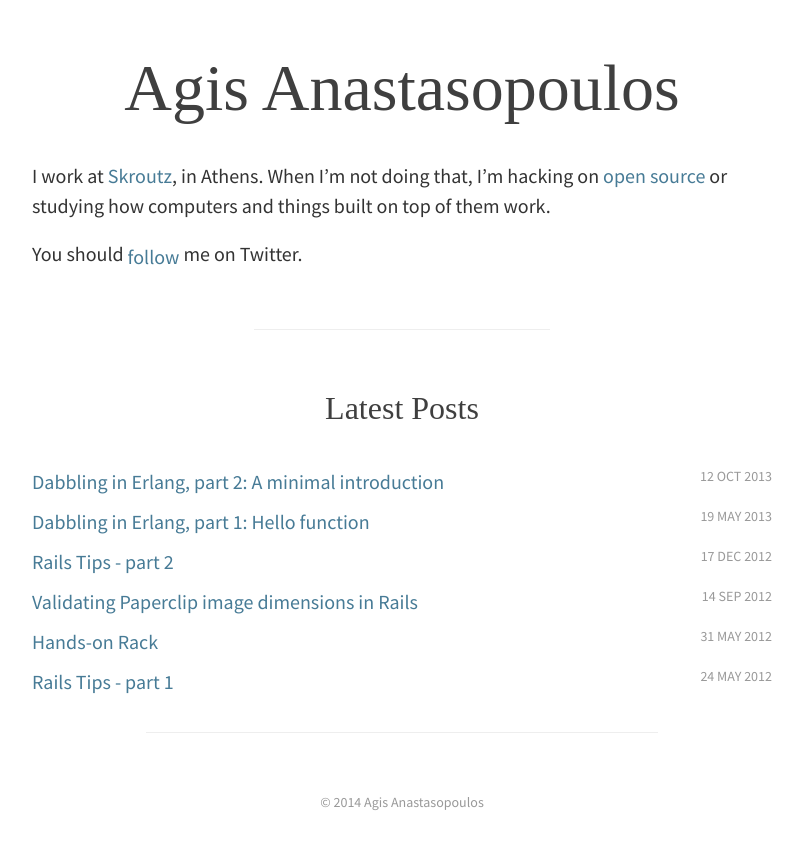
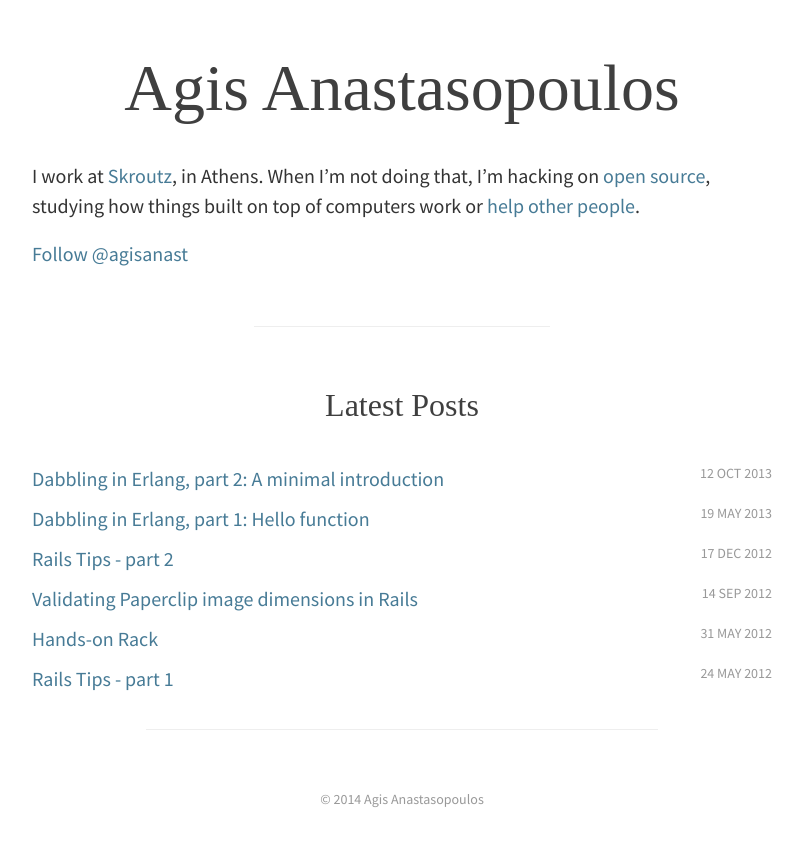
Before and after one commit to apostoiis/agis.io, a Jekyll site: the page built from _source/index.html, in a window 1280 px wide. Shown: the top 849 px of the page, without its empty margins (238-1041 px from the left). Built offline with Jekyll 4.4.1, drawn with Linux system fonts in a browser that asks for light colours; some web fonts are replaced; comment, search, counter and statistics services are not loaded.

Commit message:
Update content in index

```diff
--- a/_source/_layouts/home.html
+++ b/_source/_layouts/home.html
@@ -5,9 +5,10 @@
 <header id="intro">
   <h1>Agis Anastasopoulos</h1>
   <p>
-    I work at <a href="http://skroutz.gr" target="_blank" rel="external">Skroutz</a>, in Athens. When I’m not doing that, I’m hacking on <a href="http://github.com/Agis-">open source</a> or studying how computers and things built on top of them work.
+  I work at <a href="http://skroutz.gr" target="_blank" rel="external">Skroutz</a>, in Athens. When I’m not doing that, I’m hacking on <a href="http://github.com/Agis-">open source</a>, studying how things built on top of computers work or <a href="http://stackoverflow.com/users/1242778/agis" target="_blank">help other people</a>.
   </p>
-  <div>You should <div class="twitter"><a href="https://twitter.com/agisanast" class="twitter-follow-button" data-show-count="false" data-show-screen-name="false">follow</a> <script>!function(d,s,id){var js,fjs=d.getElementsByTagName(s)[0],p=/^http:/.test(d.location)?'http':'https';if(!d.getElementById(id)){js=d.createElement(s);js.id=id;js.src=p+'://platform.twitter.com/widgets.js';fjs.parentNode.insertBefore(js,fjs);}}(document, 'script', 'twitter-wjs');</script></div> me on Twitter.</div>
+  <a href="https://twitter.com/agisanast" class="twitter-follow-button" data-show-count="false" data-show-screen-name="false">Follow @agisanast</a>
+  <script>!function(d,s,id){var js,fjs=d.getElementsByTagName(s)[0],p=/^http:/.test(d.location)?'http':'https';if(!d.getElementById(id)){js=d.createElement(s);js.id=id;js.src=p+'://platform.twitter.com/widgets.js';fjs.parentNode.insertBefore(js,fjs);}}(document, 'script', 'twitter-wjs');</script>
 
 </header>
 
```
